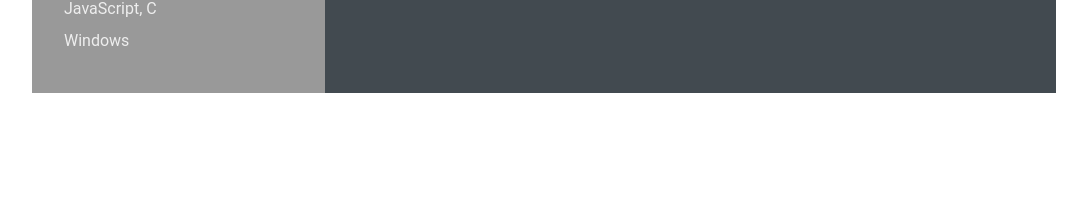
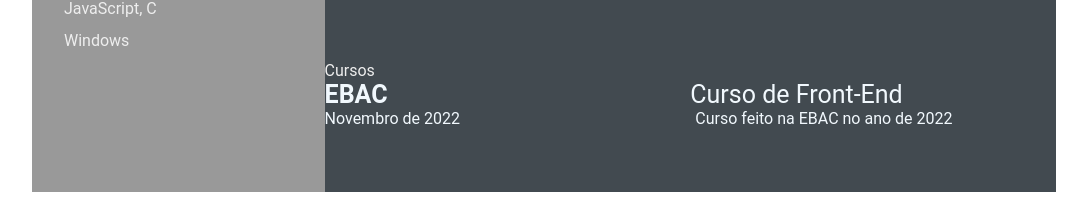
Before and after one commit to JoaoAtilio/JoaoAtilio.github.io, a plain HTML site: page index.html in a window 1280 px wide. Shown: the part 739-963 px from the top of the page, without its empty margins (96-1183 px from the left). Before the commit the page ends 864 px from the top, so only its background shows below. Drawn offline with Linux system fonts and the light colour scheme.

Commit message:
Adicionando cursos e cerficidados (#5)

```diff
--- a/index.html
+++ b/index.html
@@ -1,5 +1,6 @@
 <!DOCTYPE html>
 <html lang="en">
+
 <head>
     <meta charset="UTF-8">
     <meta http-equiv="X-UA-Compatible" content="IE=edge">
@@ -8,6 +9,7 @@
 
     <link rel="stylesheet" href="style.css">
 </head>
+
 <body>
     <main class="resume-contents">
         <section class="left-section">
@@ -29,9 +31,15 @@
                 <div class="skills">
                     <p class="left-title">Skills</p>
                     <ul>
-                        <li><p>HTML, CSS, Git & GitHub</p></li>
-                        <li><p>JavaScript, C</p></li>
-                        <li><p>Windows</p></li>
+                        <li>
+                            <p>HTML, CSS, Git & GitHub</p>
+                        </li>
+                        <li>
+                            <p>JavaScript, C</p>
+                        </li>
+                        <li>
+                            <p>Windows</p>
+                        </li>
                     </ul>
                 </div>
         </section>
@@ -92,11 +100,26 @@
                     </div>
                 </div>
 
+            </section>
+            <section class="awards gap">
+                <div class="right-title">Cursos</div>
+                <div class="awards-contents">
+                    <div class="awards-left">
+                    <p class="awards-company-name">EBAC</p>
+                    <p class="awaards-time-period">Novembro de 2022</p>
+                </div>
+                <div class="awards-right">
+                    <p class="awards-name">Curso de Front-End</p>
+                    <p class="awards-desc">
+                        Curso feito na EBAC no ano de 2022
+                    </p>
+                </div>
 
-
+                </div>
             </section>
 
         </section>
     </main>
 </body>
+
 </html>
```
Lines whose indentation alone changed are shown as unchanged.
